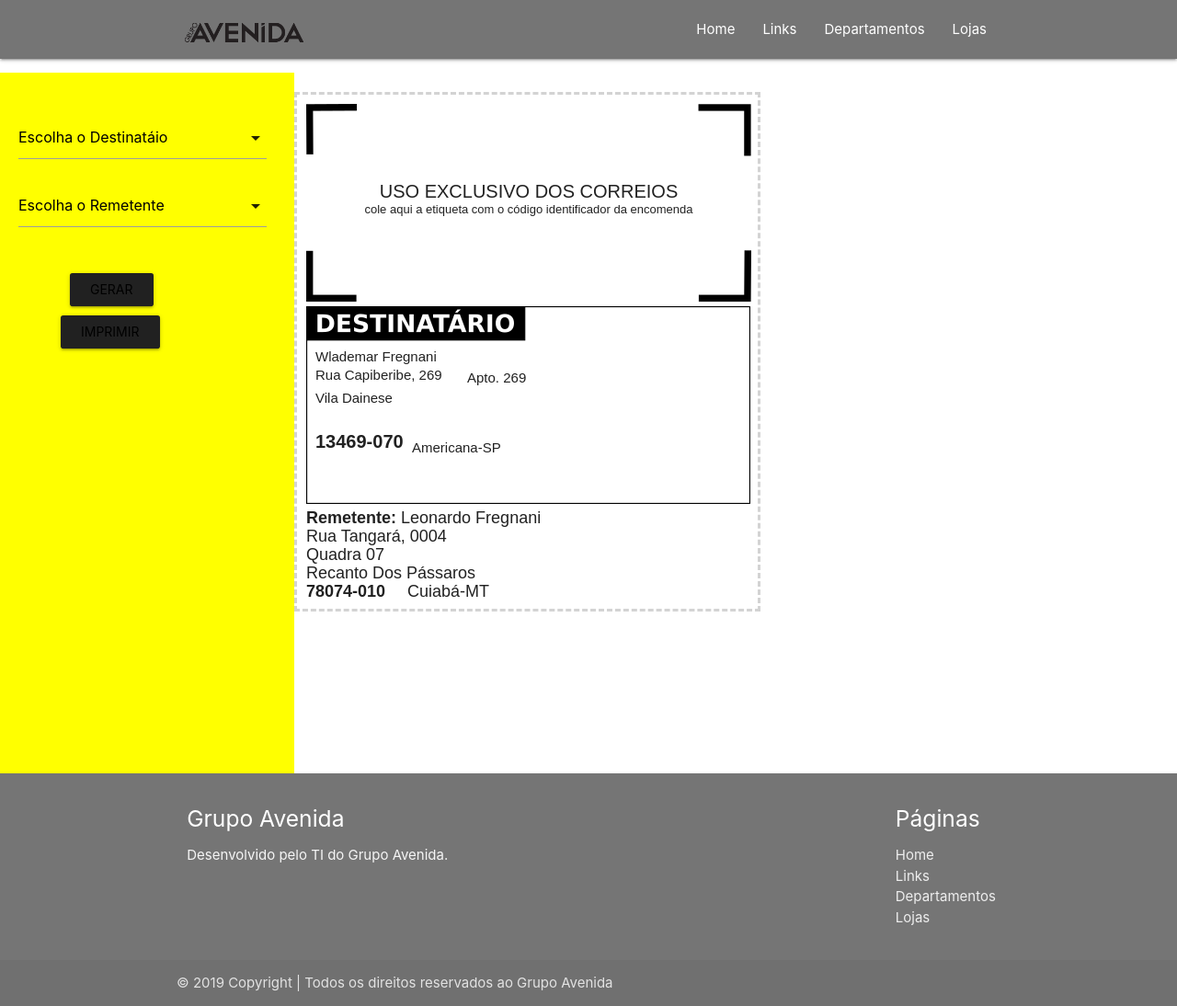
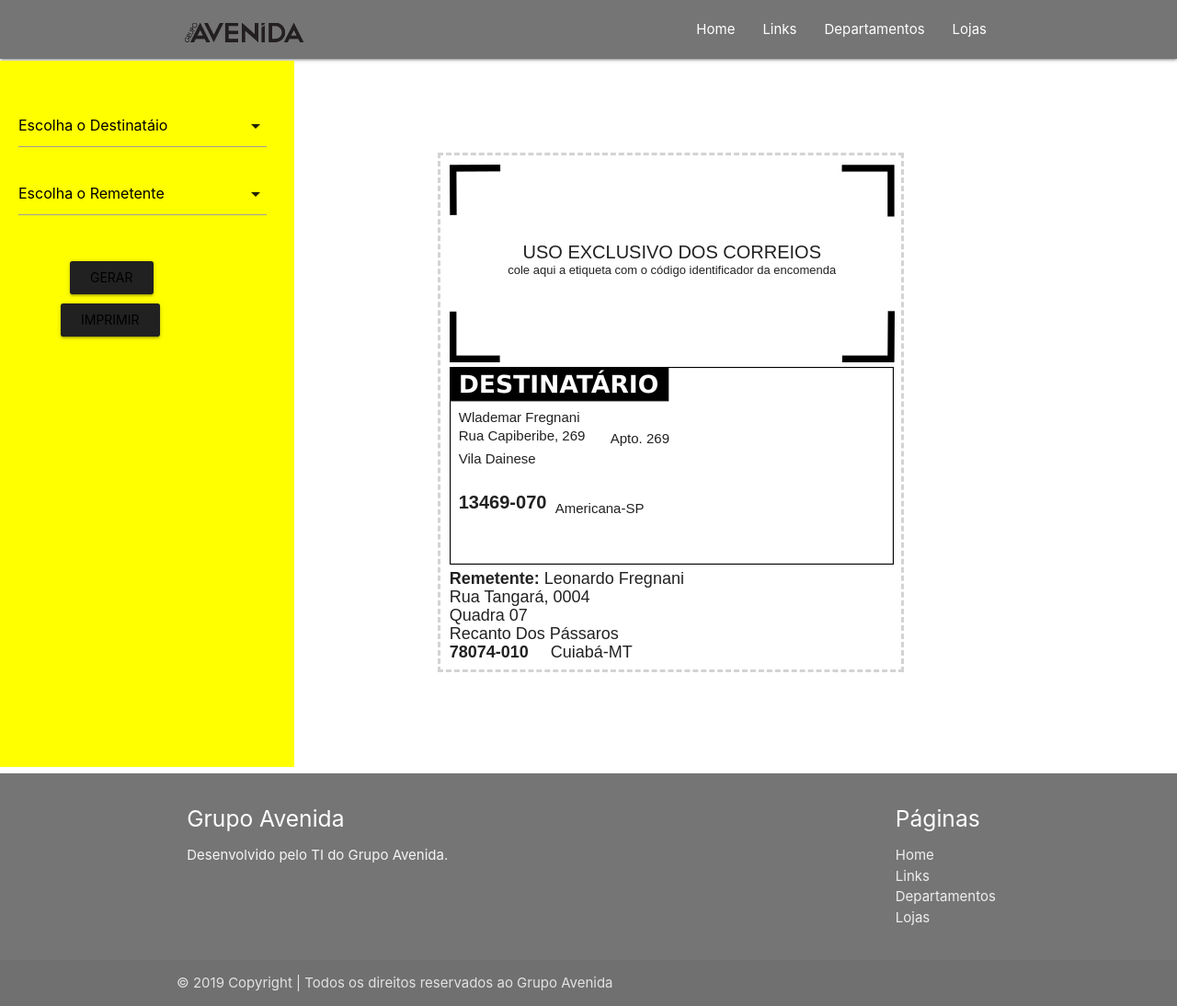
Before and after one commit to CleverssonHames/intranetgav, a Django app: template templates/intranet/etiqueta_correios.html in a window 1280 px wide; the page is wider, and only the part inside the window is pictured. Shown: that part at 92% size. Run offline with Django 3.2, Linux system fonts and the light colour scheme; the template is opened without the code that fills it, so the values that code supplies are empty.

Commit message:
alterando 31

```diff
--- a/static/intranet/main.css
+++ b/static/intranet/main.css
@@ -2,6 +2,8 @@
 .corpo{
     height: 700px;
     width: 1903px;
+    position: relative;
+    bottom: 13px;
 }
 .corpo-2{
     bottom: 13px;
```
